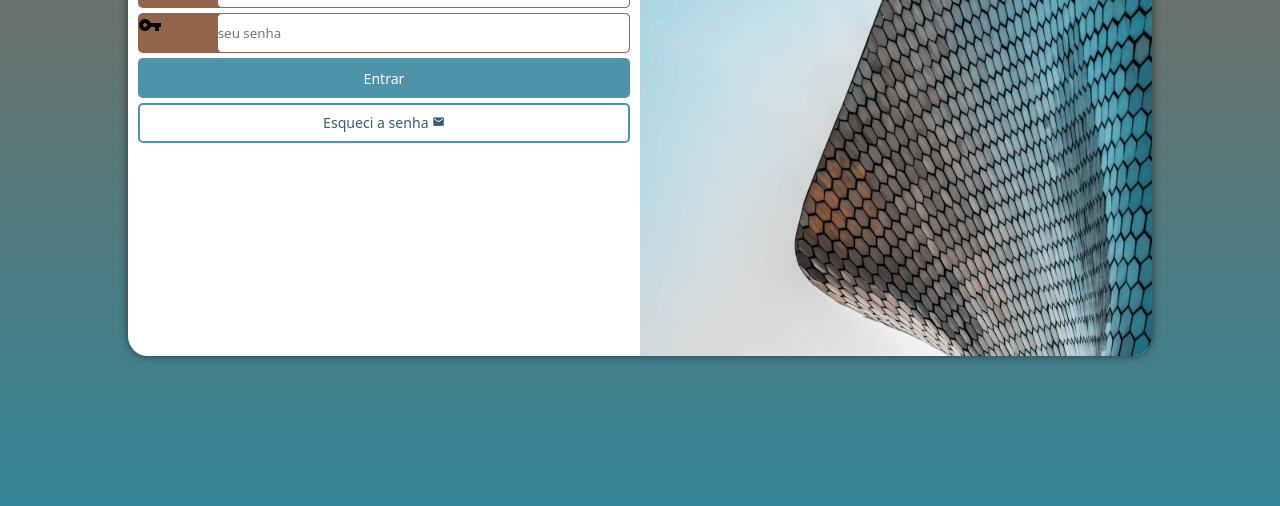
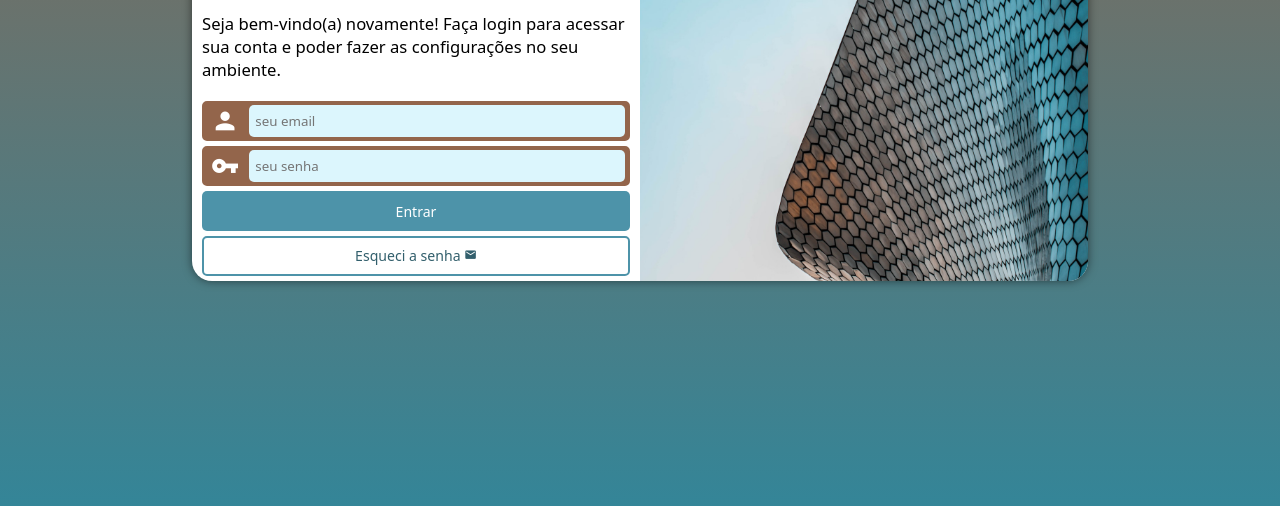
Before and after one commit to mkorrea/projeto-login, a plain HTML site: page index.html in a window 1280 px wide. Shown: the part 294-800 px from the top of the page. Drawn offline with Linux system fonts and the light colour scheme.

Commit message:
estilos dos campos

```diff
--- a/estilos/media-queries.css
+++ b/estilos/media-queries.css
@@ -6,6 +6,7 @@
     }
     section#login {
         width: 80%;
+        height: 285px;
     }
 
     section#login > div#imagem {
@@ -21,7 +22,7 @@
 
     div#formulario > h1 {
         font-size: 1.8em;
-        padding: 8px;
+        padding: 4px;
     }
 
     div#formulario > p {
@@ -35,7 +36,8 @@
     }
 
     section#login {
-        width: 80vw;
+        width: 70vw;
+        height: 350px;
     }
 
     section#login > div#imagem {
@@ -58,5 +60,6 @@
 
     div#formulario > p {
         font-size: 1.3em;
+        margin: 20px 0px;
     }
 }
--- a/estilos/style.css
+++ b/estilos/style.css
@@ -27,13 +27,13 @@ section#login {
     position: absolute;
     top: 50%;
     left: 50%;
-    transform: translate(-50%, -50%);
     background-color: white;
     width: 250px;
     height: 500px;
     border-radius: 20px;
     box-shadow: 0px 0px 10px rgba(0, 0, 0, 0.5);
     overflow: hidden;
+    transform: translate(-50%, -50%);
     transition: width .3s, height .3s;
     transition-timing-function: ease;
 }
@@ -62,6 +62,7 @@ form > div.campo {
     margin: 5px 0px;
     background-color: #93654b;
     border-radius: 5px;
+    border: 4px solid #93654b;
 }
 
 form > div.campo > label {
@@ -69,15 +70,22 @@ form > div.campo > label {
 }
 
 form > div.campo > span {
-    text-align: center;
+    width: 40px;
+    font-size: 2.2em;
+    color: white;
+    padding: 5px;
+    cursor: default;
+    transform: translateY(-3px);
 }
 
 form > div.campo > input {
-    float: right;
-    width: 84%;
-    height: 40px;
-    border: 1px solid #93654b;
+    width: calc(100% - 44px);
+    transform: translateY(-12px);
+    height: 100%;
+    border: none;
     border-radius: 5px;
+    padding: 6px;
+    background-color: #dcf6fd;
 }
 
 form > input[type=submit] {
```
